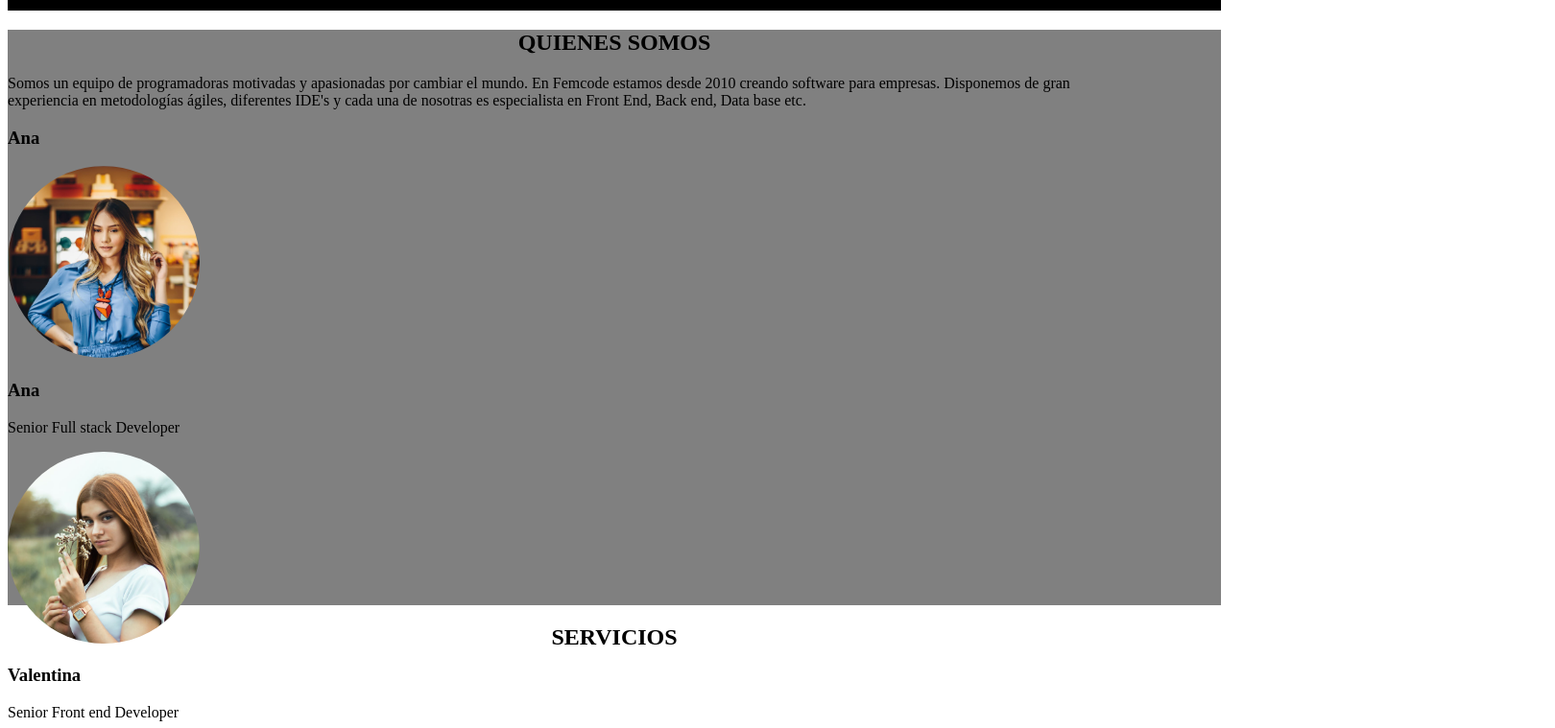
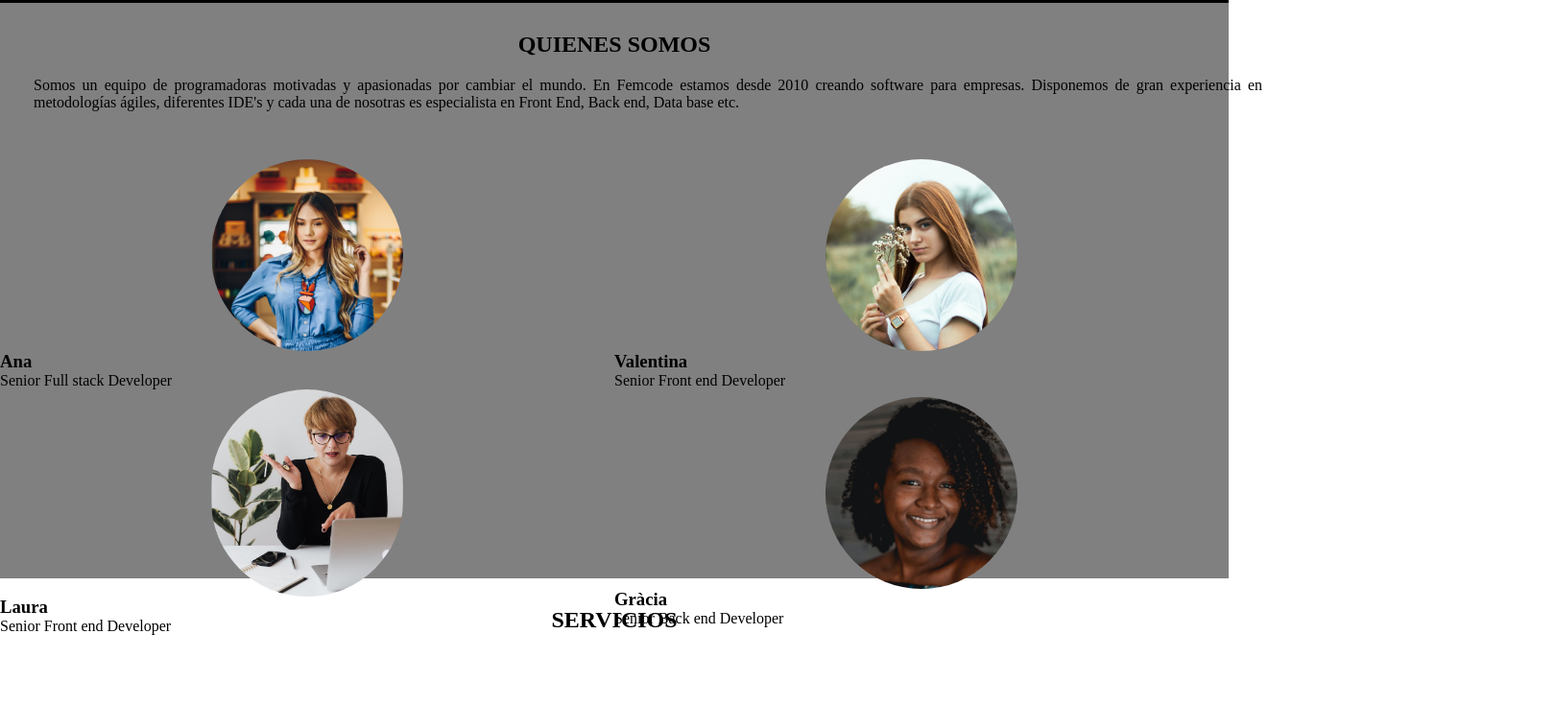
Before and after one commit to GraciaLazaro/bftp2-project1-group4, a plain HTML site: page index.html in a window 1280 px wide. Shown: the part 197-956 px from the top of the page at 96% size, 1620 px wide, since content can reach past the window. Drawn offline with Linux system fonts and the light colour scheme.

Commit message:
cambios gracia

```diff
--- a/index.css
+++ b/index.css
@@ -1,24 +1,28 @@
+*{
+    width: 100%;
+    margin: 0 auto;
 
+}
 
 header {
     background-color: black;
     color:white;
     height: 200px;
 }
-p{
-    width:90vw;
-}
+
 
 img{
     width:200px;
     border-radius:100px;
+    display: flex;
+    flex-direction: row;
 }
 
 nav ul{
     display: flex;
     justify-content: space-around;
     flex-direction: row;
-    align-items: center;
+    /*align-items: center;*/
     margin: 0px 300px 0px 300px;
     padding-top: 25px;
     list-style: none;
@@ -30,12 +34,32 @@ justify-content: center;
 }
 h2{
     text-align: center;
+    padding-top: 30px;
 }
 .quienes {
     background-color: grey;
     height: 600px;
 }
 
+.pquienes{
+    text-align:justify;
+    padding: 20px 35px 20px 35px;
+}
+.fila1{
+    margin-top: 30px;
+    display: flex;
+    flex-direction: row;
+    justify-content: space-around;
+    align-items: center;
+}
+
+.fila2{
+    display: flex;
+    flex-direction: row;
+    justify-content: space-around;
+    align-items: center;
+
+}
 .servicios{
     background-color: white;
     height: 300px;
--- a/index.html
+++ b/index.html
@@ -31,23 +31,26 @@
     <main>
        <div class= "quienes">
           <h2>QUIENES SOMOS</h2>
+          <div class="pquienes">
           <p>Somos un equipo de programadoras motivadas y apasionadas por cambiar el mundo. En Femcode estamos desde 2010 creando software para empresas. Disponemos de gran experiencia en metodologías ágiles, diferentes IDE's y cada una de nosotras es especialista en Front End, Back end, Data base etc.
           </p>
-          <div class="ana"><h3>Ana</h3>
+          </div>
+           <div class="fila1">
+             <div class="ana">
                 <img src="ANA.png" alt="Foto Ana">
                 <h3>Ana</h3>
                 <p>Senior Full stack Developer</p>
-                <a></a>
-                <a></a>
-          </div>
-          <div class="valentina">
+              </div>
+              <div class="valentina">
                 <img src="valentina.png" alt="Foto Valentina">
                 <h3>Valentina</h3>
                 <p>Senior Front end Developer</p>
                 <a></a>
                 <a></a>
-          </div>
-          <div class="laura">
+              </div>
+           </div>
+           <div class="fila2">
+            <div class="laura">
                 <img src="Laura.png" alt="Foto Laura">
                 <h3>Laura</h3>
                 <p>Senior Front end Developer</p>
@@ -60,7 +63,8 @@
             <p>Senior Back end Developer</p>
             <a></a>
             <a></a>
-      </div>
+        </div>
+       </div>
 
 
        </div>
```
